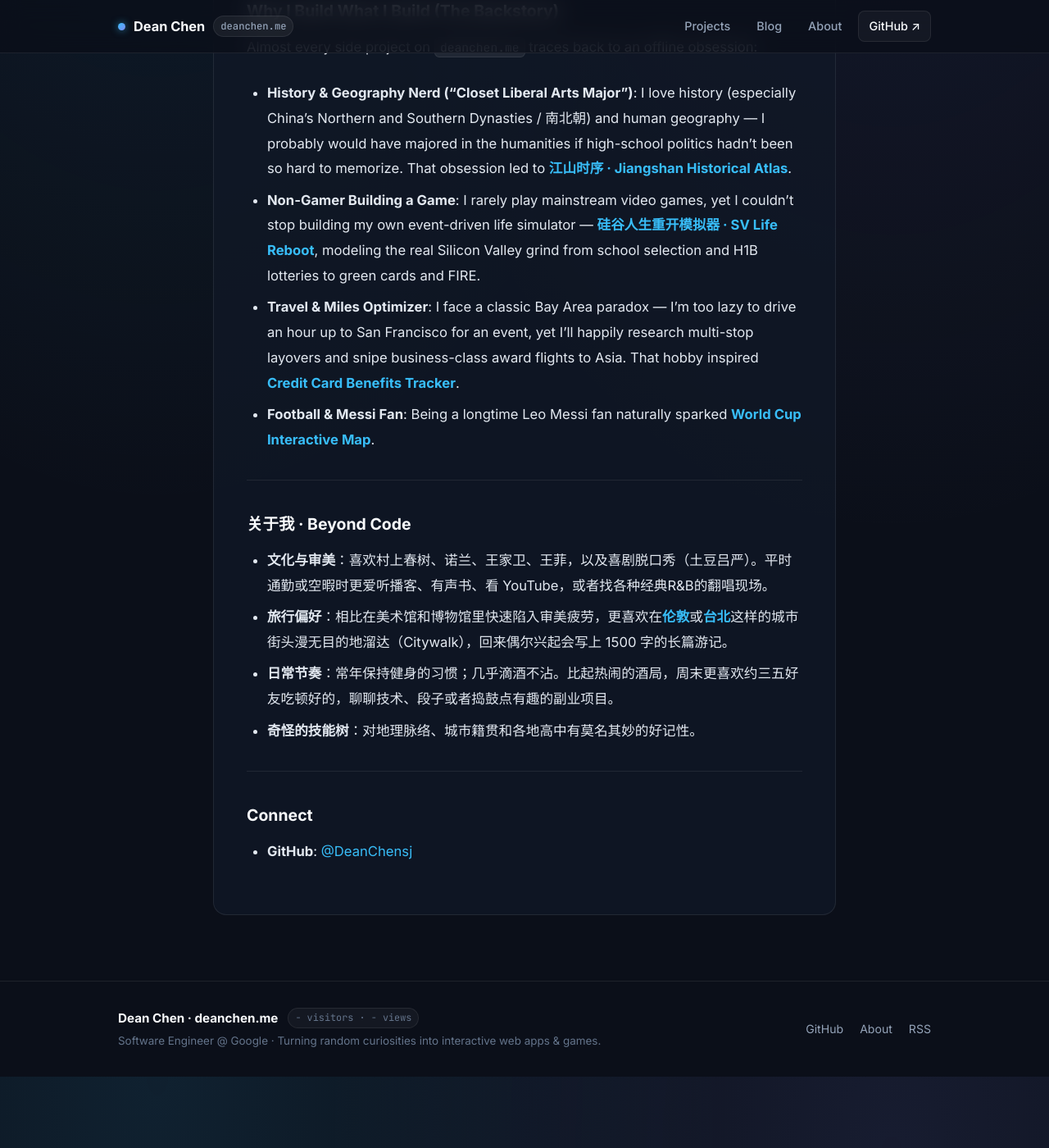
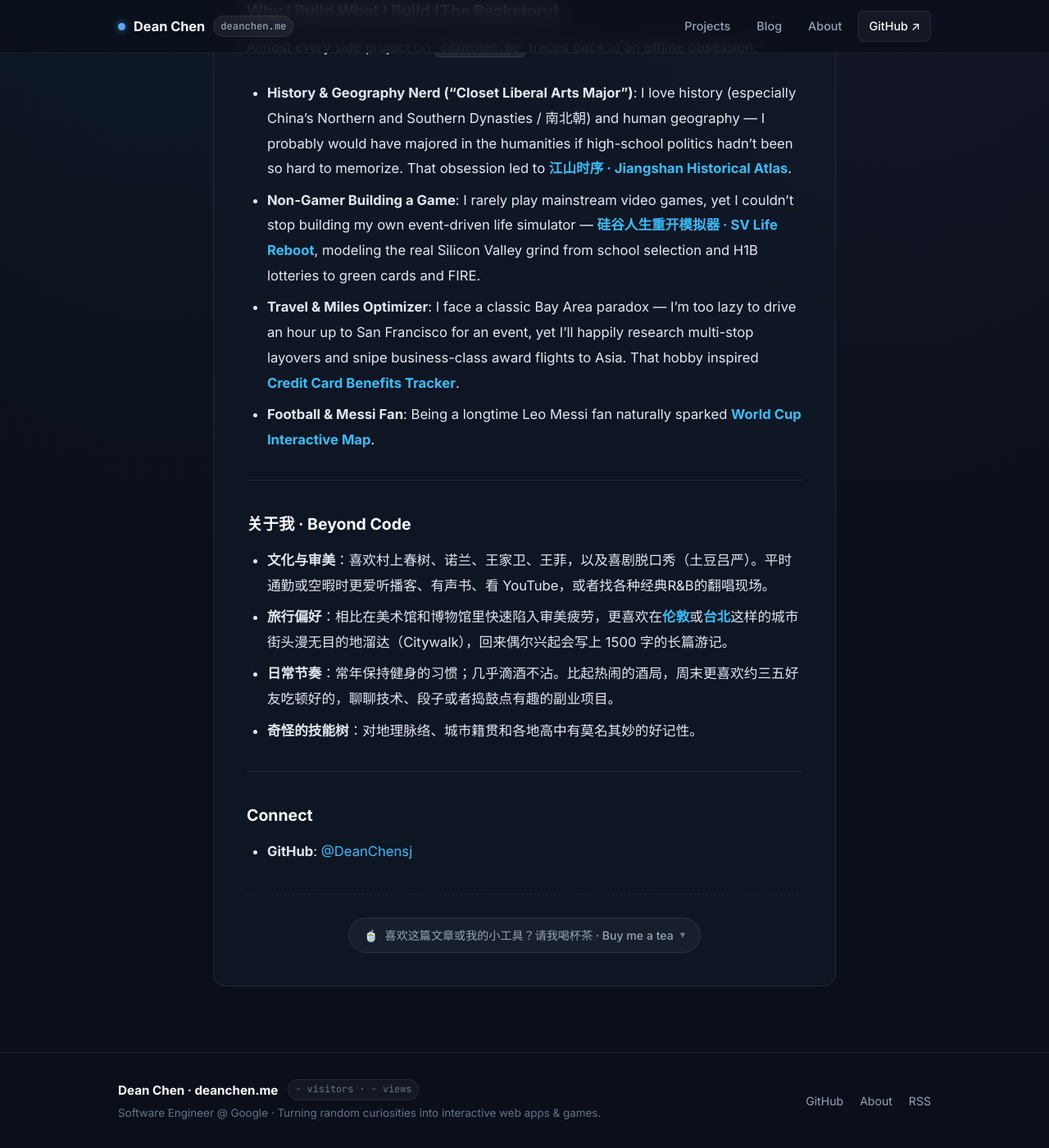
Before and after one commit to DeanChensj/DeanChensj.github.io, a Jekyll site: the page built from about.md, in a window 1280 px wide and 1400 px high, scrolled down 577 px. Shown: the whole window at 82% size. Built offline with Jekyll 4.4.1, drawn with Linux system fonts in a browser that asks for light colours; before the commit the page ends 1890 px from its top, so only the background shows below that.

Commit message:
feat(blog): add collapsible WeChat & Ko-fi tip jar footer to posts and pages (#3)
- Add `_includes/support.html` with a collapsed-by-default `<details>` tip jar combining WeChat Tip QR (`assets/wechat-tip.webp`) for readers in China and Ko-fi (`https://ko-fi.com/deanchensj`) for international readers.
- Include `support.html` at the bottom of `_layouts/post.html` and `_layouts/page.html`.
- Style `.tip-jar` in `css/main.scss` to match the dark card prose layout.

```diff
--- /dev/null
+++ b/_includes/support.html
@@ -0,0 +1,22 @@
+<div class="tip-jar">
+  <details class="tip-details">
+    <summary class="tip-summary">
+      <span class="tip-icon" aria-hidden="true">🍵</span>
+      <span>喜欢这篇文章或我的小工具？请我喝杯茶 · Buy me a tea</span>
+      <span class="tip-caret" aria-hidden="true">▾</span>
+    </summary>
+    <div class="tip-panel">
+      <div class="tip-wechat">
+        <img src="{{ '/assets/wechat-tip.webp' | relative_url }}" alt="微信赞赏码 · WeChat Tip QR" width="210" height="210" loading="lazy">
+        <span class="tip-caption">微信扫一扫或手机长按识别赞赏码</span>
+      </div>
+      <div class="tip-divider" aria-hidden="true"></div>
+      <div class="tip-intl">
+        <span class="tip-intl-label">Outside China? Pay with PayPal or Card</span>
+        <a class="btn btn-secondary tip-kofi-btn" href="https://ko-fi.com/deanchensj" target="_blank" rel="noopener noreferrer">
+          🍵 Support on Ko-fi ↗
+        </a>
+      </div>
+    </div>
+  </details>
+</div>
--- a/_layouts/page.html
+++ b/_layouts/page.html
@@ -10,4 +10,6 @@
   <div class="prose-body">
     {{ content }}
   </div>
+
+  {% include support.html %}
 </article>
--- a/_layouts/post.html
+++ b/_layouts/post.html
@@ -25,4 +25,6 @@
   <div class="prose-body" itemprop="articleBody">
     {{ content }}
   </div>
+
+  {% include support.html %}
 </article>
--- a/css/main.scss
+++ b/css/main.scss
@@ -940,6 +940,121 @@
   }
 }
 
+/* Reader Tip Jar (Collapsible Footer on Posts & Pages) */
+.tip-jar {
+  margin-top: 36px;
+  padding-top: 28px;
+  border-top: 1px dashed var(--border);
+  text-align: center;
+}
+
+.tip-details {
+  display: inline-block;
+  max-width: 100%;
+}
+
+.tip-summary {
+  list-style: none;
+  display: inline-flex;
+  align-items: center;
+  justify-content: center;
+  gap: 8px;
+  padding: 9px 18px;
+  border-radius: 999px;
+  background: rgba(255, 255, 255, 0.045);
+  border: 1px solid var(--border);
+  color: var(--text-secondary);
+  font-size: 0.88rem;
+  font-weight: 500;
+  cursor: pointer;
+  user-select: none;
+  transition: color 0.18s ease, background-color 0.18s ease, border-color 0.18s ease;
+}
+
+.tip-summary::-webkit-details-marker {
+  display: none;
+}
+
+.tip-summary:hover {
+  color: var(--text);
+  background: rgba(255, 255, 255, 0.08);
+  border-color: var(--border-hover);
+}
+
+.tip-caret {
+  font-size: 0.78rem;
+  opacity: 0.7;
+  transition: transform 0.18s ease;
+}
+
+.tip-details[open] .tip-summary {
+  color: var(--text);
+  border-color: rgba(251, 191, 36, 0.35);
+  background: rgba(251, 191, 36, 0.08);
+}
+
+.tip-details[open] .tip-caret {
+  transform: rotate(180deg);
+}
+
+.tip-panel {
+  margin: 16px auto 0;
+  padding: 20px 24px;
+  width: 320px;
+  max-width: 100%;
+  background: rgba(9, 13, 22, 0.75);
+  border: 1px solid var(--border);
+  border-radius: 14px;
+  display: flex;
+  flex-direction: column;
+  align-items: center;
+  gap: 14px;
+}
+
+.tip-wechat {
+  display: flex;
+  flex-direction: column;
+  align-items: center;
+  gap: 8px;
+
+  img {
+    width: 204px;
+    height: 204px;
+    border-radius: 10px;
+    background: #ffffff;
+  }
+}
+
+.tip-caption {
+  font-size: 0.78rem;
+  color: var(--text-muted);
+}
+
+.tip-divider {
+  width: 100%;
+  height: 1px;
+  background: var(--border);
+}
+
+.tip-intl {
+  display: flex;
+  flex-direction: column;
+  align-items: center;
+  gap: 8px;
+  width: 100%;
+}
+
+.tip-intl-label {
+  font-size: 0.78rem;
+  color: var(--text-secondary);
+}
+
+.tip-kofi-btn {
+  width: 100%;
+  font-size: 0.86rem;
+  padding: 8px 14px;
+}
+
 /* 404 Page */
 .not-found-card {
   max-width: 640px;
```
Also changed, not shown: assets/wechat-tip.webp (added).
